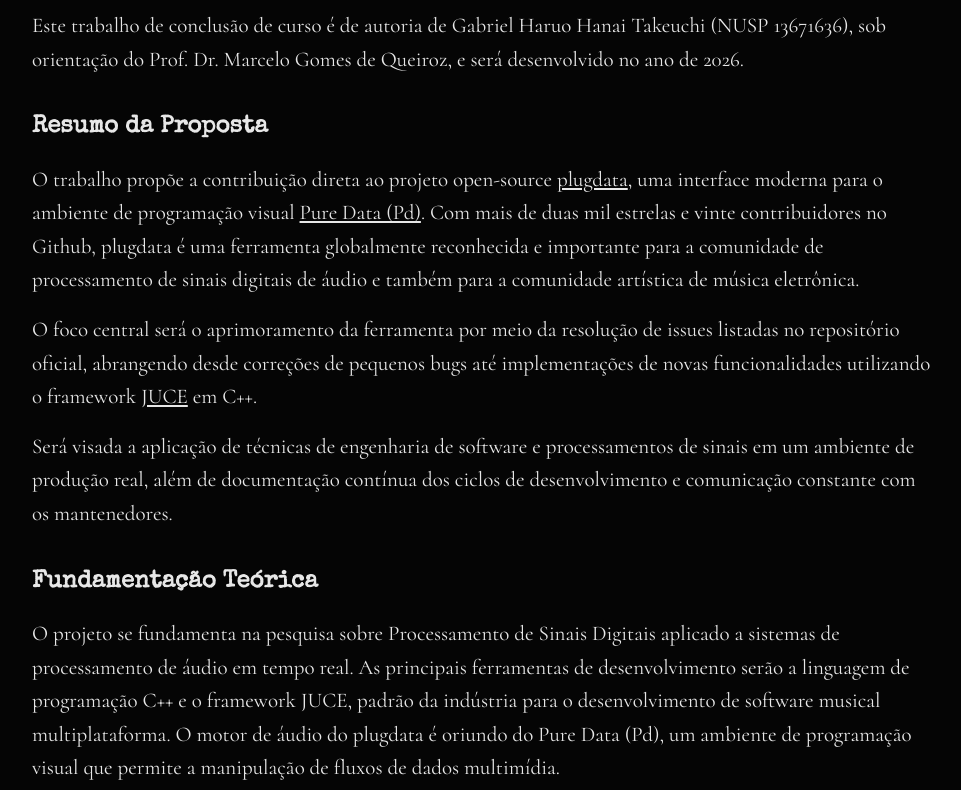
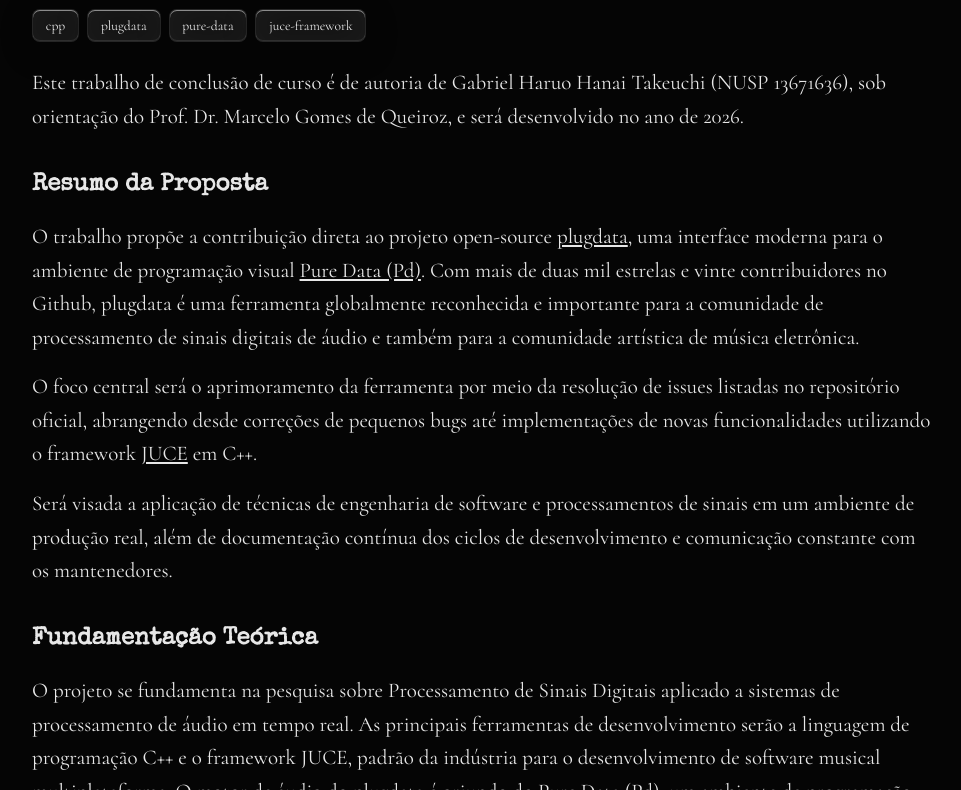
Before and after one commit to haruo-gabriel/haruo-gabriel.github.io, an Astro site: page /tcc in a window 1280 px wide. Shown: the part 231-1021 px from the top of the page, without its empty margins (158-1119 px from the left). Built offline with nearby package versions, Linux system fonts and the light colour scheme; Astro itself is replaced by a stand-in of ours.

Commit message:
feat: add tags to tcc

```diff
--- a/src/pages/tcc.astro
+++ b/src/pages/tcc.astro
@@ -1,5 +1,6 @@
 ---
 import BaseLayout from "../layouts/BaseLayout.astro";
+import Tags from "../components/Tags.astro";
 import "../styles/article.css";
 ---
 
@@ -7,6 +8,7 @@
 	<div class="layout-article">
 		<section>
 			<h1>[TCC] Contribuição ao projeto open-source plugdata</h1>
+			<Tags tags={["cpp", "plugdata", "pure-data", "juce-framework"]} />
 			<p>
 				Este trabalho de conclusão de curso é de autoria de Gabriel
 				Haruo Hanai Takeuchi (NUSP 13671636), sob orientação do Prof.
```
